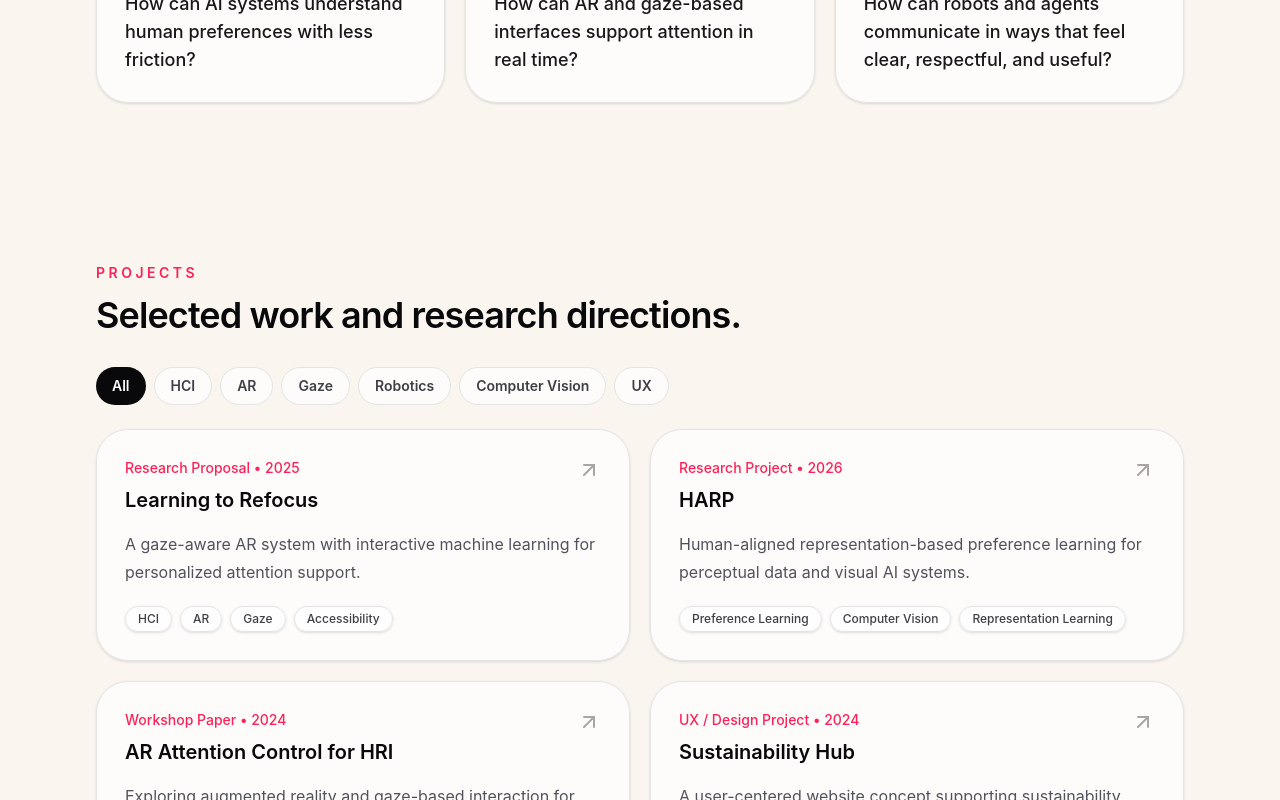
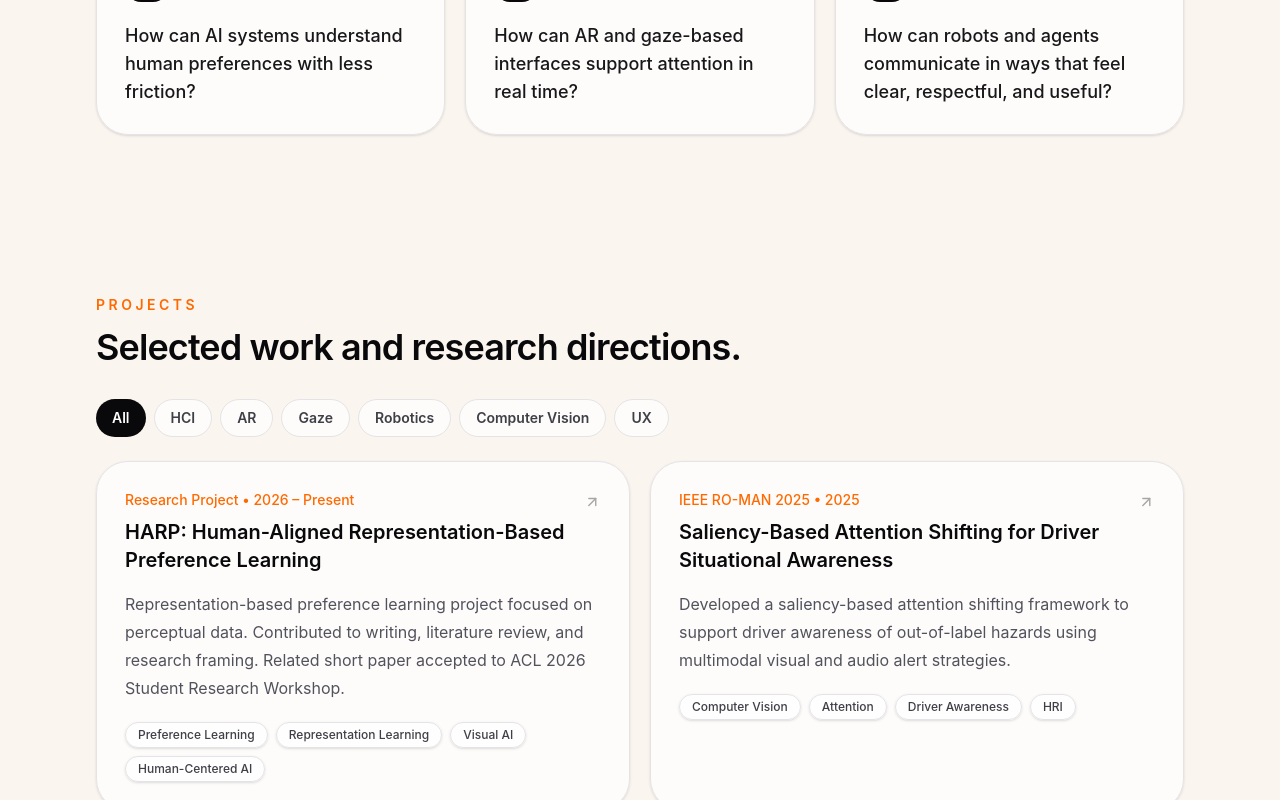
Before and after one commit to YousraShleibik/YousraShleibik.github.io, a React (Vite) app: page / in a window 1280 px wide. Shown: the part 2000-2800 px from the top of the page. Built offline with nearby package versions, Linux system fonts and the light colour scheme.

Commit message:
Update project section

```diff
--- a/src/App.jsx
+++ b/src/App.jsx
@@ -21,16 +21,17 @@ import {
 
 const profile = {
   name: "Yousra Shleibik",
-  title: "PhD Student in Computer Science",
+  title: "Computer Science PhD Student",
   affiliation: "University of Denver",
   location: "Denver, Colorado",
-  email: "yasoosh1@gmail.com",
+  email: "Yasoosh1@gmail.com",
   github: "https://github.com/YousraShleibik",
   linkedin: "https://www.linkedin.com/in/yousra-shleibik/",
+  scholar: "https://scholar.google.com/citations?user=8d0X9sAAAAAJ&hl=en",
   tagline:
-    "I design and study human-centered AI systems for attention, accessibility, and human-robot interaction.",
+    "Computer Science PhD researcher specializing in AI, computer vision, 3D perception, and human-centered machine learning.",
   intro:
-    "My work sits at the intersection of HCI, HRI, computer vision, and interactive machine learning. I care about building AI systems that are not only technically strong, but also understandable, useful, and grounded in real human needs.",
+    "My research spans visual representation learning, scene understanding, 3D reconstruction, point-cloud-based modeling, saliency-based visual attention, and multimodal visual systems. I am interested in developing scalable AI systems for visual data, 3D vision, and human-centered interaction.",
 };
 
 const navItems = ["About", "Research", "Projects", "Publications", "Leadership", "Life", "Contact"];
@@ -56,38 +57,96 @@ const researchThemes = [
 
 const projects = [
   {
-    title: "Learning to Refocus",
-    type: "Research Proposal",
+    title: "HARP: Human-Aligned Representation-Based Preference Learning",
+    type: "Research Project",
+    year: "2026 – Present",
+    description:
+      "Representation-based preference learning project focused on perceptual data. Contributed to writing, literature review, and research framing. Related short paper accepted to ACL 2026 Student Research Workshop.",
+    tags: ["Preference Learning", "Representation Learning", "Visual AI", "Human-Centered AI"],
+    link: "https://scholar.google.com/citations?user=8d0X9sAAAAAJ&hl=en",
+  },
+  {
+    title: "Saliency-Based Attention Shifting for Driver Situational Awareness",
+    type: "IEEE RO-MAN 2025",
     year: "2025",
     description:
-      "A gaze-aware AR system with interactive machine learning for personalized attention support.",
-    tags: ["HCI", "AR", "Gaze", "Accessibility"],
+      "Developed a saliency-based attention shifting framework to support driver awareness of out-of-label hazards using multimodal visual and audio alert strategies.",
+    tags: ["Computer Vision", "Attention", "Driver Awareness", "HRI"],
+    link: "https://scholar.google.com/citations?user=8d0X9sAAAAAJ&hl=en",
   },
   {
-    title: "HARP",
-    type: "Research Project",
-    year: "2026",
+    title: "Human-Robot Teaming through AR and Gaze-Based Attention Control",
+    type: "IEEE RO-MAN 2024",
+    year: "2024",
     description:
-      "Human-aligned representation-based preference learning for perceptual data and visual AI systems.",
-    tags: ["Preference Learning", "Computer Vision", "Representation Learning"],
+      "Built an augmented reality system for gaze-based attention control in human-robot teaming contexts, using AR visual cues to guide user attention and support robot interaction.",
+    tags: ["HRI", "AR", "Gaze", "Robotics"],
+    link: "https://scholar.google.com/citations?user=8d0X9sAAAAAJ&hl=en",
   },
   {
-    title: "AR Attention Control for HRI",
-    type: "Workshop Paper",
-    year: "2024",
+    title: "3D Reconstruction of 2D Images Using Deep Learning",
+    type: "M.S. Thesis",
+    year: "2023",
     description:
-      "Exploring augmented reality and gaze-based interaction for guiding attention in human-robot teaming.",
-    tags: ["HRI", "AR", "Robotics"],
+      "Developed AR applications and deep learning models for reconstructing 3D meshes from RGB images using point clouds and occupancy estimation.",
+    tags: ["3D Vision", "Deep Learning", "Point Clouds", "AR"],
+    link: "https://scholar.google.com/citations?user=8d0X9sAAAAAJ&hl=en",
   },
   {
     title: "Sustainability Hub",
     type: "UX / Design Project",
     year: "2024",
     description:
-      "A user-centered website concept supporting sustainability resources and community engagement in Colorado.",
-    tags: ["UX", "Figma", "Design Justice"],
+      "Designed a user-centered website concept for Colorado sustainability resources, focusing on accessibility, community needs, and clear information flow.",
+    tags: ["UX", "Figma", "Design Justice", "Sustainability"],
   },
+  {
+    title: "Change Detection with Scene Understanding",
+    type: "GitHub Project",
+    year: "2023",
+    description:
+      "Python project exploring addition and deletion change detection, connected to scene understanding and dynamic environment analysis.",
+    tags: ["Python", "Change Detection", "Scene Understanding"],
+    link: "https://github.com/YousraShleibik/Change_Detection-",
+  },
+  {
+    title: "Rust Virtual Machine Project",
+    type: "Course / Systems Project",
+    year: "2025",
+    description:
+      "A Rust-based virtual machine project developed step by step through data structures, enums, instruction execution, and systems programming concepts.",
+    tags: ["Rust", "Virtual Machine", "Systems"],
+    link: "https://github.com/YousraShleibik/Rust_VM_Project",
+  },
+  {
+    title: "Rust Programming Projects",
+    type: "Course Projects",
+    year: "2025",
+    description:
+      "A collection of Rust programming projects completed for COMP4701, focused on practicing Rust syntax, ownership, and systems-level programming concepts.",
+    tags: ["Rust", "Programming", "Coursework"],
+    link: "https://github.com/YousraShleibik/Rust_Projects",
+  },
+  {
+    title: "Flappy-Bot",
+    type: "GitHub Project",
+    year: "2023",
+    description:
+      "Python project experimenting with a Flappy Bird-style bot/game environment.",
+    tags: ["Python", "Game AI", "Experiment"],
+    link: "https://github.com/YousraShleibik/Flappy-Bot",
+  },
+  {
+  title: "Reinforcement Learning for Robot Navigation",
+  type: "AI Robotics Class Project",
+  year: "2024",
+  description:
+    "Built reinforcement learning software for a robot navigation task, where the robot learned to navigate efficiently through an environment. My robot achieved the fastest navigation performance in the class.",
+  tags: ["Reinforcement Learning", "Robotics", "Navigation", "AI"],
+  link: "",
+}
 ];
+
 
 const publications = [
   {
@@ -150,7 +209,7 @@ function Section({ id, eyebrow, title, children }) {
         viewport={{ once: true, margin: "-100px" }}
         transition={{ duration: 0.55 }}
       >
-        <p className="mb-3 text-sm font-semibold uppercase tracking-[0.25em] text-rose-500 dark:text-rose-300">
+        <p className="mb-3 text-sm font-semibold uppercase tracking-[0.25em] text-orange-500 dark:text-orange-300">
           {eyebrow}
         </p>
         <h2 className="mb-8 max-w-3xl text-3xl font-semibold tracking-tight text-zinc-950 dark:text-white sm:text-4xl">
@@ -191,7 +250,7 @@ export default function PersonalWebsite() {
     <div>
       <main className="min-h-screen overflow-hidden bg-[#faf5ef] text-stone-800 transition-colors duration-300 dark:bg-[#171312] dark:text-stone-100">
         <div className="pointer-events-none fixed inset-0 overflow-hidden">
-          <div className="absolute left-[-12rem] top-[-10rem] h-96 w-96 rounded-full bg-rose-200/50 blur-3xl dark:bg-rose-900/20" />
+          <div className="absolute left-[-12rem] top-[-10rem] h-96 w-96 rounded-full bg-orange-200/50 blur-3xl dark:bg-orange-900/20" />
           <div className="absolute right-[-12rem] top-40 h-96 w-96 rounded-full bg-amber-200/60 blur-3xl dark:bg-amber-900/20" />
           <div className="absolute bottom-[-12rem] left-1/3 h-96 w-96 rounded-full bg-stone-200/50 blur-3xl dark:bg-stone-700/20" />
         </div>
@@ -262,7 +321,7 @@ export default function PersonalWebsite() {
             transition={{ duration: 0.7 }}
           >
             <div className="mb-6 inline-flex items-center gap-2 rounded-full border border-zinc-200 bg-white/70 px-4 py-2 text-sm font-medium text-zinc-700 shadow-sm dark:border-white/10 dark:bg-white/5 dark:text-zinc-200">
-              <Sparkles size={16} className="text-rose-500" />
+              <Sparkles size={16} className="text-orange-600" />
               Human-centered AI • HCI • HRI • Accessibility
             </div>
             <h1 className="max-w-4xl text-5xl font-semibold tracking-tight text-zinc-950 dark:text-white sm:text-6xl lg:text-7xl">
@@ -296,7 +355,7 @@ export default function PersonalWebsite() {
             className="relative"
           >
             <div className="rounded-[2.5rem] border border-zinc-200 bg-white/75 p-5 shadow-2xl shadow-zinc-900/10 backdrop-blur dark:border-white/10 dark:bg-white/5">
-              <div className="rounded-[2rem] bg-gradient-to-br from-rose-100 via-pink-50 to-stone-100 p-8 dark:from-rose-500/20 dark:via-pink-500/10 dark:to-stone-500/20">
+              <div className="rounded-[2rem] bg-gradient-to-br from-orange-100 via-pink-50 to-stone-100 p-8 dark:from-orange-500/20 dark:via-pink-500/10 dark:to-stone-500/20">
                 <div className="mb-8 flex items-center justify-between">
                   <div>
                     <p className="text-sm text-zinc-600 dark:text-zinc-300">Currently</p>
@@ -309,7 +368,7 @@ export default function PersonalWebsite() {
                 <div className="space-y-4">
                   {[profile.title, profile.affiliation, profile.location].map((item, index) => (
                     <div key={item} className="flex items-center gap-3 rounded-2xl bg-white/70 p-4 shadow-sm dark:bg-zinc-950/35">
-                      {index === 0 && <BriefcaseBusiness size={18} className="text-rose-500" />}
+                      {index === 0 && <BriefcaseBusiness size={18} className="text-orange-500" />}
                       {index === 1 && <GraduationCap size={18} className="text-pink-600" />}
                       {index === 2 && <MapPin size={18} className="text-stone-600" />}
                       <span className="text-sm font-medium">{item}</span>
@@ -399,7 +458,7 @@ export default function PersonalWebsite() {
               >
                 <div className="flex items-start justify-between gap-4">
                   <div>
-                    <p className="text-sm font-medium text-rose-500 dark:text-rose-300">{project.type} • {project.year}</p>
+                    <p className="text-sm font-medium text-orange-500 dark:text-orange-300">{project.type} • {project.year}</p>
                     <h3 className="mt-2 text-xl font-semibold text-zinc-950 dark:text-white">{project.title}</h3>
                   </div>
                   <ArrowUpRight className="opacity-40 transition group-hover:translate-x-1 group-hover:-translate-y-1 group-hover:opacity-100" />
@@ -438,7 +497,7 @@ export default function PersonalWebsite() {
               const Icon = item.icon;
               return (
                 <div key={item.role} className="rounded-[2rem] border border-zinc-200 bg-white/70 p-7 shadow-sm dark:border-white/10 dark:bg-white/5">
-                  <Icon className="mb-5 text-rose-500" size={26} />
+                  <Icon className="mb-5 text-orange-500" size={26} />
                   <h3 className="text-lg font-semibold text-zinc-950 dark:text-white">{item.role}</h3>
                   <p className="mt-3 leading-7 text-zinc-600 dark:text-zinc-300">{item.detail}</p>
                 </div>
@@ -450,7 +509,7 @@ export default function PersonalWebsite() {
         <Section id="life" eyebrow="Beyond research" title="A little more human, because good portfolios should feel alive.">
           <div className="grid gap-5 lg:grid-cols-[1fr_1fr]">
             <div className="rounded-[2rem] border border-zinc-200 bg-white/70 p-7 shadow-sm dark:border-white/10 dark:bg-white/5">
-              <Camera className="mb-5 text-rose-500" />
+              <Camera className="mb-5 text-orange-500" />
               <p className="text-lg leading-8 text-zinc-700 dark:text-zinc-300">
                 Outside research, I like documenting small beautiful moments: cafés, travel, peaceful walks, visual stories, and places that feel warm and memorable.
               </p>
```
